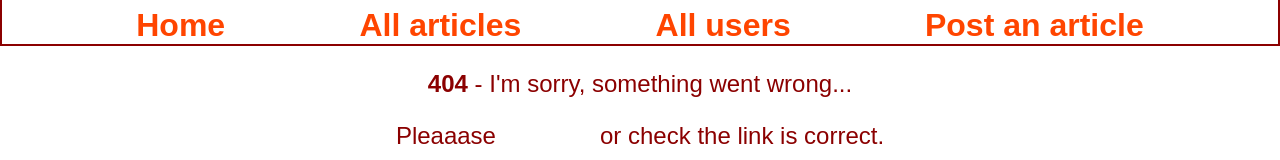
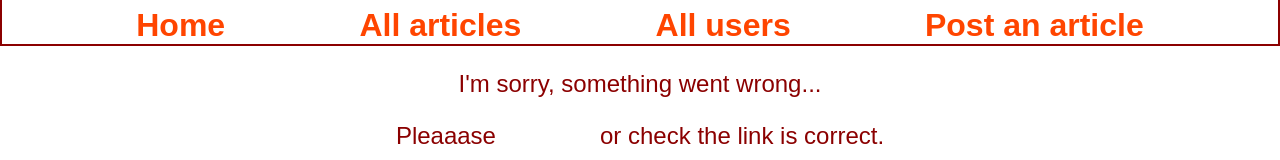
Before and after one commit to mdncs/fe-nc-news, a React (Create React App) app: page /400 in a window 1280 px wide. Before the commit this address had no page. Shown: the part 127-287 px from the top of the page. Built offline with nearby package versions, Linux system fonts and the light colour scheme.

Commit message:
updated readme

```diff
--- a/src/components/Error400.js
+++ b/src/components/Error400.js
@@ -6,7 +6,7 @@ class Error404 extends Component {
     render() {
         return <div>
             <div class='sorryMessage'>
-                <p><span className='errCode'>404</span> - I'm sorry, something went wrong...</p>
+                <p><span className='errCode'></span>I'm sorry, something went wrong...</p>
                 <p>Pleaaase <Link to={`/`} className='goBackHomeLink'>go back</Link> or check the link is correct.</p>
             </div>
             <div id='err404img'>
```
Also changed, not shown: 1 other file (tests, documents, lock files or other folders).
